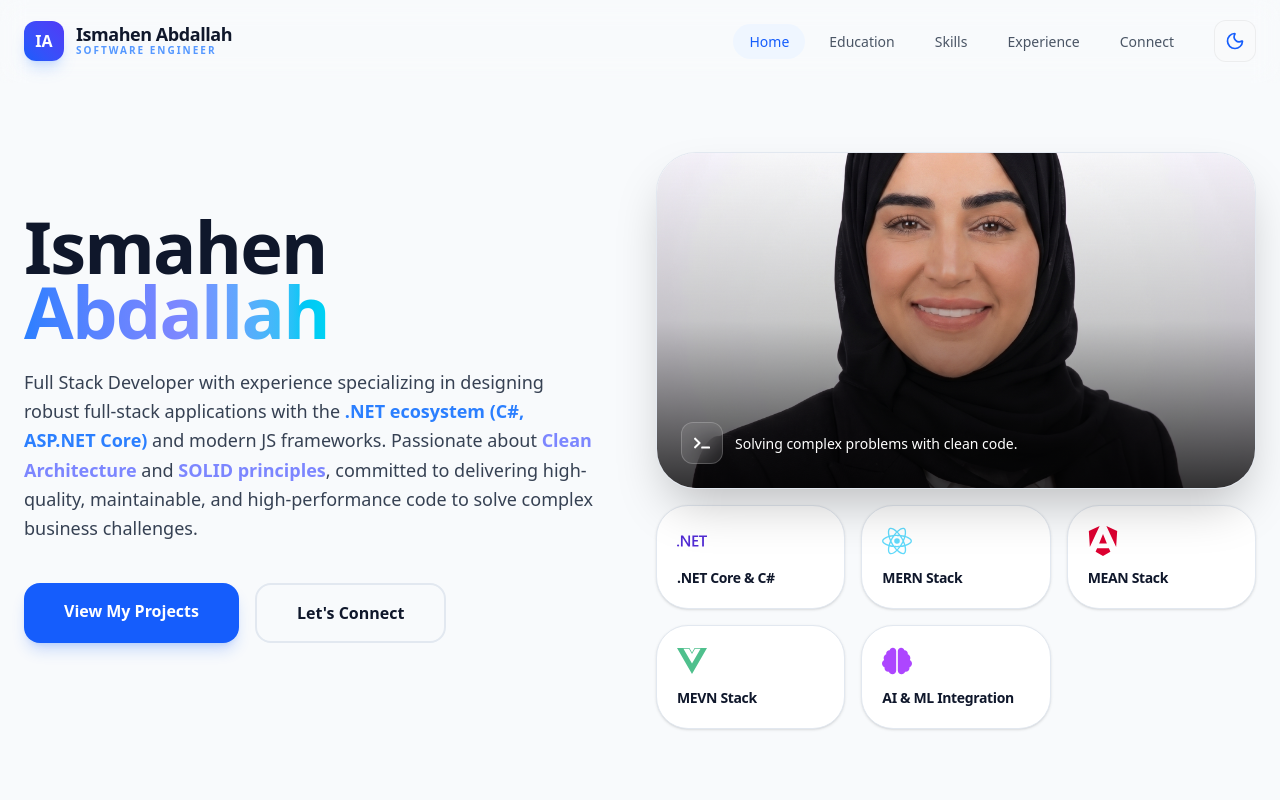
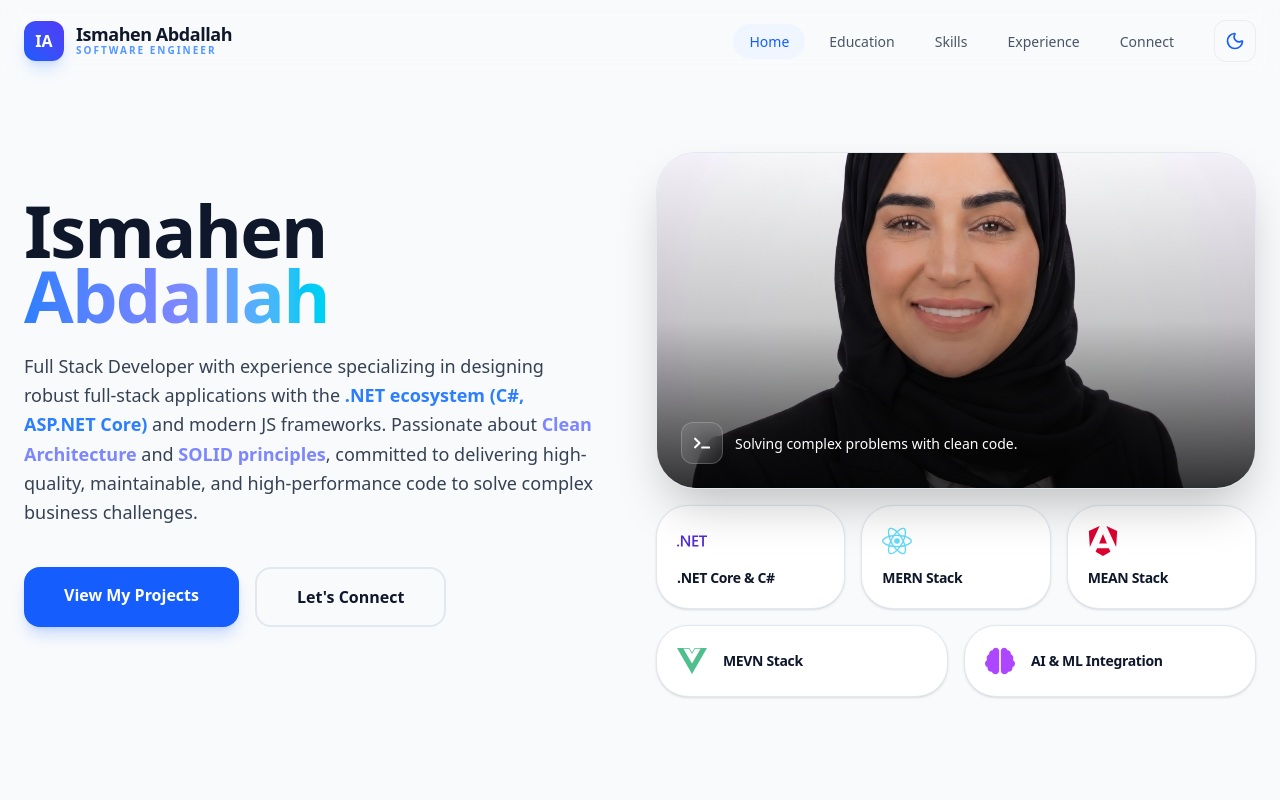
Before and after one commit to Ismahenabdallah/ismahen-abdallah, a React (Vite) app: page / in a window 1280 px wide. Shown: the top 800 px of the page. Built offline with nearby package versions, Linux system fonts and the light colour scheme.

Commit message:
feat: enhance Home component layout and styling; improve tech stack card display

```diff
--- a/src/pages/Home.jsx
+++ b/src/pages/Home.jsx
@@ -1,3 +1,4 @@
+import React from "react";
 import { motion } from "framer-motion";
 import { useTheme } from "../context/Theme/ThemeContext";
 import { FaBrain, FaTerminal } from "react-icons/fa";
@@ -11,27 +12,27 @@ const Home = () => {
     {
       title: ".NET Core & C#",
       icon: <SiDotnet className="text-[#512BD4]" />,
-      bg: "hover:bg-[#512BD4]/10",
+      bg: "hover:bg-[#512BD4]/10 hover:border-[#512BD4]/40",
     },
     {
       title: "MERN Stack",
       icon: <SiReact className="text-[#61DAFB]" />,
-      bg: "hover:bg-[#61DAFB]/10",
+      bg: "hover:bg-[#61DAFB]/10 hover:border-[#61DAFB]/40",
     },
     {
       title: "MEAN Stack",
       icon: <SiAngular className="text-[#DD0031]" />,
-      bg: "hover:bg-[#DD0031]/10",
+      bg: "hover:bg-[#DD0031]/10 hover:border-[#DD0031]/40",
     },
     {
       title: "MEVN Stack",
       icon: <SiVuedotjs className="text-[#4FC08D]" />,
-      bg: "hover:bg-[#4FC08D]/10",
+      bg: "hover:bg-[#4FC08D]/10 hover:border-[#4FC08D]/40",
     },
     {
       title: "AI & ML Integration",
       icon: <FaBrain className="text-purple-500" />,
-      bg: "hover:bg-purple-500/10",
+      bg: "hover:bg-purple-500/10 hover:border-purple-500/40",
     },
   ];
 
@@ -115,12 +116,12 @@ const Home = () => {
           </motion.div>
 
           {/* --- RIGHT SIDE: BENTO GRID & IMAGE --- */}
-          <div className="mt-6 lg:col-span-6 grid grid-cols-2 sm:grid-cols-3 lg:grid-cols-2 xl:grid-cols-3 gap-3 md:gap-4 order-1 lg:order-2">
-            {/* Main Image Card */}
+          <div className="mt-6 lg:col-span-6 grid grid-cols-2 sm:grid-cols-6 gap-3 md:gap-4 order-1 lg:order-2">
+            {/* Main Image Card (Full Width in Grid) */}
             <motion.div
               initial={{ opacity: 0, scale: 0.95 }}
               animate={{ opacity: 1, scale: 1 }}
-              className={`col-span-2 sm:col-span-3 lg:col-span-2 xl:col-span-3 relative aspect-[4/3] sm:aspect-video lg:aspect-square xl:aspect-video rounded-[2rem] md:rounded-[2.5rem] overflow-hidden border ${
+              className={`col-span-2 sm:col-span-6 relative aspect-[4/3] sm:aspect-video rounded-[2rem] md:rounded-[2.5rem] overflow-hidden border ${
                 isDark
                   ? "border-white/10 bg-zinc-900"
                   : "border-slate-200 bg-white"
@@ -143,12 +144,12 @@ const Home = () => {
               </div>
             </motion.div>
 
-            {/* Tech Stack Cards (Bento Style) */}
-            {techStacks.map((tech, i) => (
+            {/* Row 1: First 3 Tech Stack Cards (2 columns each in a 6-col grid) */}
+            {techStacks.slice(0, 3).map((tech, i) => (
               <motion.div
                 key={i}
                 whileHover={{ y: -5, scale: 1.02 }}
-                className={`p-4 md:p-5 rounded-[1.5rem] md:rounded-[2rem] border transition-all cursor-default ${
+                className={`col-span-1 sm:col-span-2 p-4 md:p-5 rounded-[1.5rem] md:rounded-[2rem] border transition-all cursor-default flex flex-col justify-between ${
                   tech.bg
                 } ${
                   isDark
@@ -164,6 +165,26 @@ const Home = () => {
                 </h3>
               </motion.div>
             ))}
+
+            {/* Row 2: Last 2 Tech Stack Cards (3 columns each in a 6-col grid) */}
+            {techStacks.slice(3, 5).map((tech, i) => (
+              <motion.div
+                key={i + 3}
+                whileHover={{ y: -5, scale: 1.02 }}
+                className={`col-span-1 sm:col-span-3 p-4 md:p-5 rounded-[1.5rem] md:rounded-[2rem] border transition-all cursor-default flex items-center gap-4 ${
+                  tech.bg
+                } ${
+                  isDark
+                    ? "bg-zinc-900 border-white/10"
+                    : "bg-white border-slate-200 shadow-sm"
+                }`}
+              >
+                <div className="text-2xl md:text-3xl shrink-0">{tech.icon}</div>
+                <h3 className="font-bold text-xs md:text-sm tracking-tight">
+                  {tech.title}
+                </h3>
+              </motion.div>
+            ))}
           </div>
         </div>
       </div>
```
